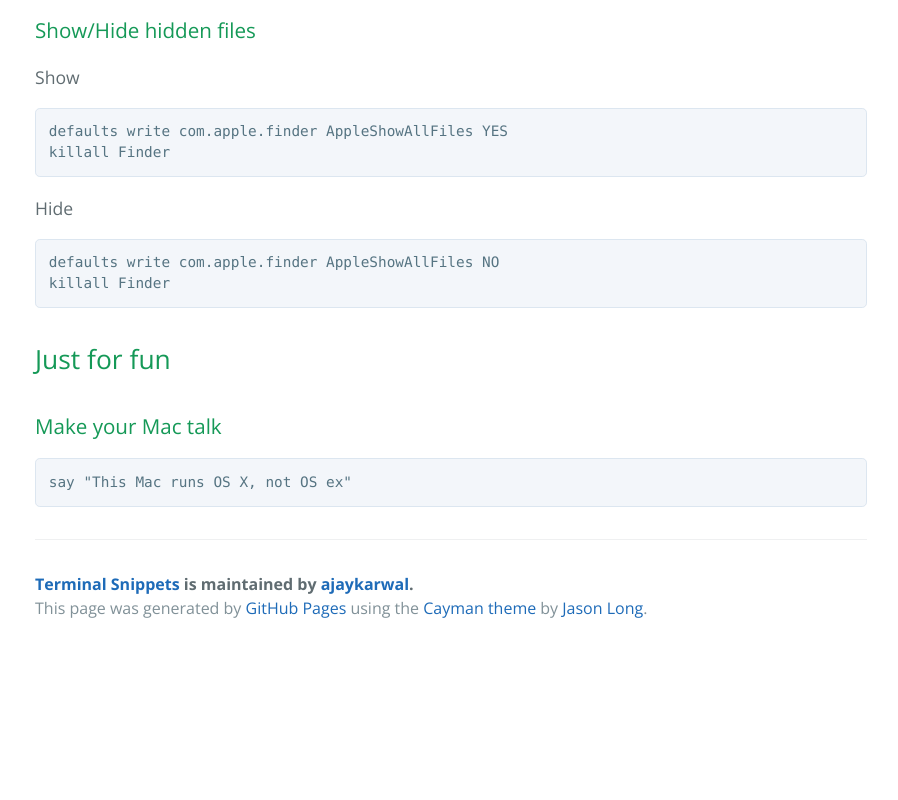
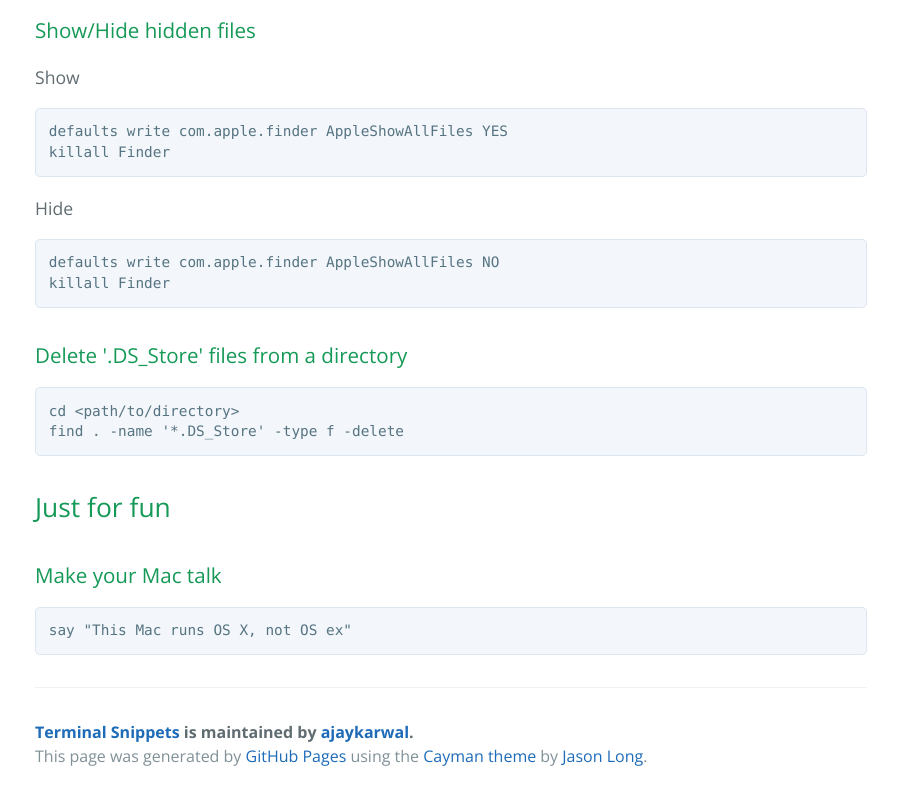
Before and after one commit to ajaykarwal/terminal-snippets, a plain HTML site: page index.html in a window 1280 px wide. Shown: the part 1620-2420 px from the top of the page, without its empty margins (189-1087 px from the left). Before the commit the page ends 2272 px from the top, so only its background shows below. Drawn offline with nearby package versions, Linux system fonts and the light colour scheme.

Commit message:
Create gh-pages branch via GitHub

```diff
--- a/index.html
+++ b/index.html
@@ -84,6 +84,13 @@ killall Finder
 killall Finder
 </code></pre>
 
+<h3>
+<a id="delete-ds_store-files-from-a-directory" class="anchor" href="#delete-ds_store-files-from-a-directory" aria-hidden="true"><span aria-hidden="true" class="octicon octicon-link"></span></a>Delete '.DS_Store' files from a directory</h3>
+
+<pre><code>cd &lt;path/to/directory&gt;
+find . -name '*.DS_Store' -type f -delete
+</code></pre>
+
 <h2>
 <a id="just-for-fun" class="anchor" href="#just-for-fun" aria-hidden="true"><span aria-hidden="true" class="octicon octicon-link"></span></a>Just for fun</h2>
 
```
Also changed, not shown: params.json (+1 -1 lines).
